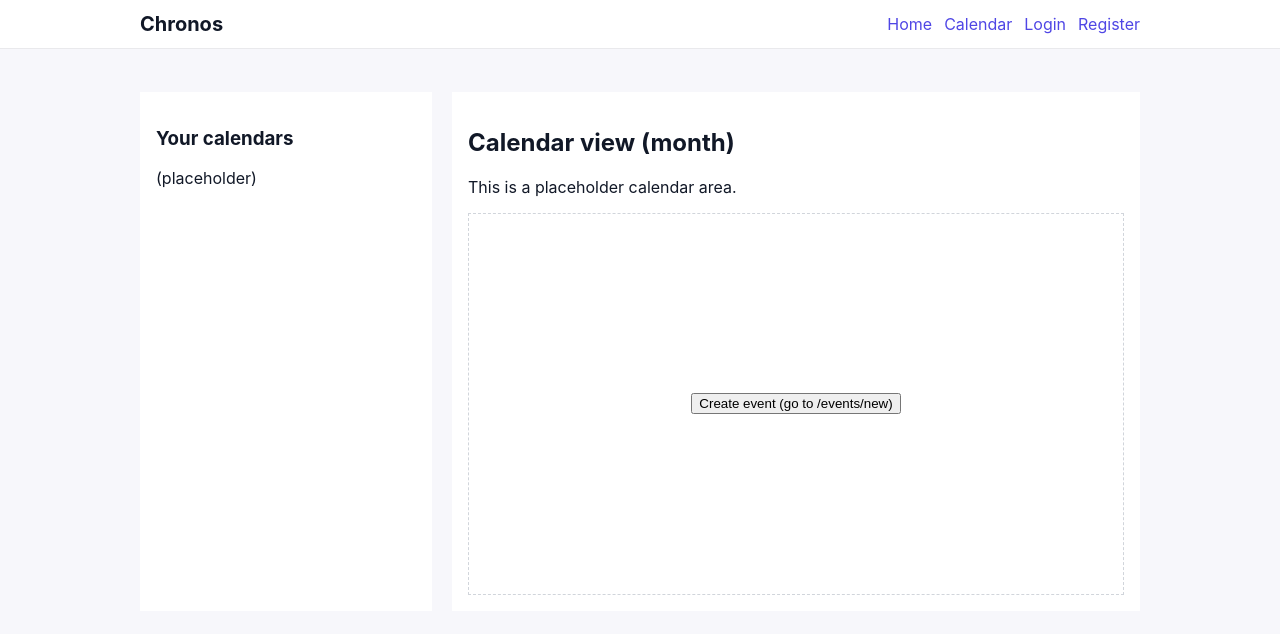
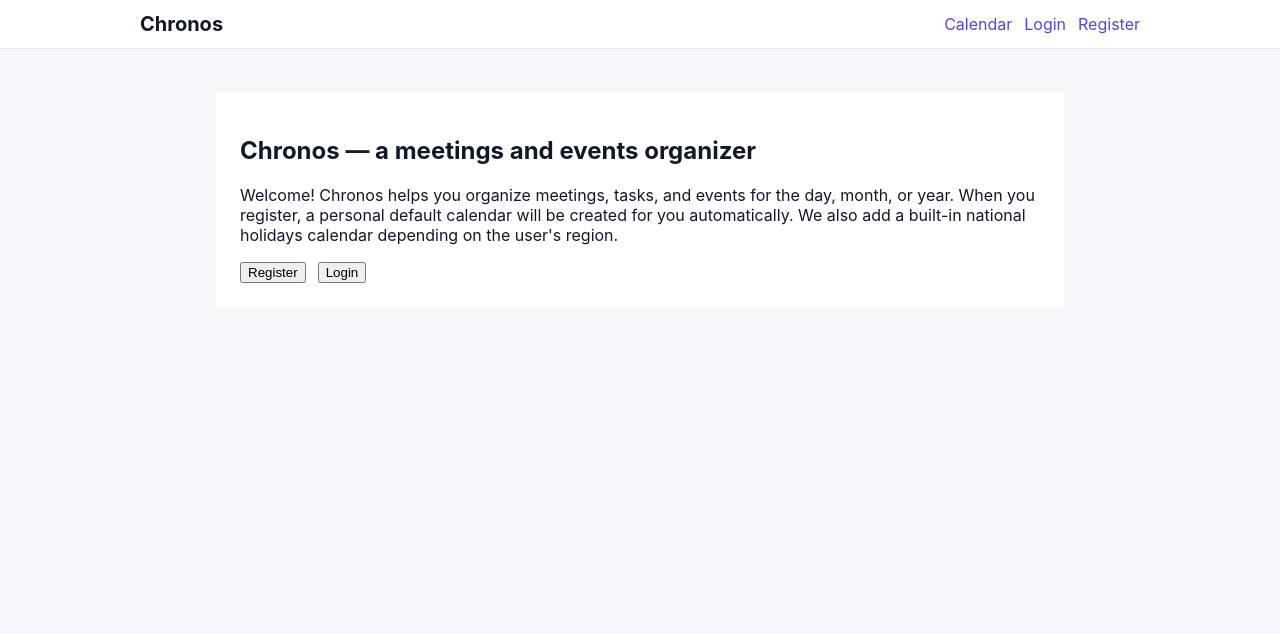
Before and after one commit to Butterfly2112/Chronos, a React (Vite) app in the folder frontend/: page / in a window 1280 px wide. Shown: the top 634 px of the page. Built offline with nearby package versions, Linux system fonts and the light colour scheme; no server answers.

Commit message:
add landing page

```diff
--- a/frontend/src/components/Header.jsx
+++ b/frontend/src/components/Header.jsx
@@ -10,7 +10,6 @@ export default function Header(){
       <div className="container" style={{display:'flex', alignItems:'center', gap:16}}>
         <h1 style={{margin:0,fontSize:20}}>Chronos</h1>
         <nav style={{marginLeft:'auto',display:'flex',gap:12, alignItems:'center'}}>
-          <Link to="/">Home</Link>
           <Link to="/dashboard">Calendar</Link>
           {!user && (
             <>
--- a/frontend/src/pages/Dashboard.jsx
+++ b/frontend/src/pages/Dashboard.jsx
@@ -1,6 +1,28 @@
-import React from 'react'
+import React, { useContext } from 'react'
+import { Link } from 'react-router-dom'
+import { AuthContext } from '../contexts/AuthContext'
 
 export default function Dashboard(){
+  const { user } = useContext(AuthContext)
+
+  // Якщо користувач не залогінений — показуємо інформативний лендінг
+  if(!user){
+    return (
+      <div style={{maxWidth:800, margin:'24px auto', background:'#fff', padding:24}}>
+        <h2>Chronos — a meetings and events organizer</h2>
+        <p>
+          Welcome! Chronos helps you organize meetings, tasks, and events for the day, month, or year.
+          When you register, a personal default calendar will be created for you automatically.
+          We also add a built-in national holidays calendar depending on the user's region.
+        </p>
+        <div style={{display:'flex', gap:12, marginTop:16}}>
+          <Link to="/register"><button>Register</button></Link>
+          <Link to="/login"><button>Login</button></Link>
+        </div>
+      </div>
+    )
+  }
+
   return (
     <div style={{maxWidth:1000, margin:'24px auto'}}>
       <section style={{display:'flex', gap:20}}>
--- a/frontend/src/pages/Register.jsx
+++ b/frontend/src/pages/Register.jsx
@@ -16,7 +16,7 @@ export default function Register(){
     e.preventDefault()
     setError(null)
     if(password !== confirmPassword){
-      setError('Password and confirm password do not match')
+      setError('Паролі не співпадають')
       return
     }
 
```
